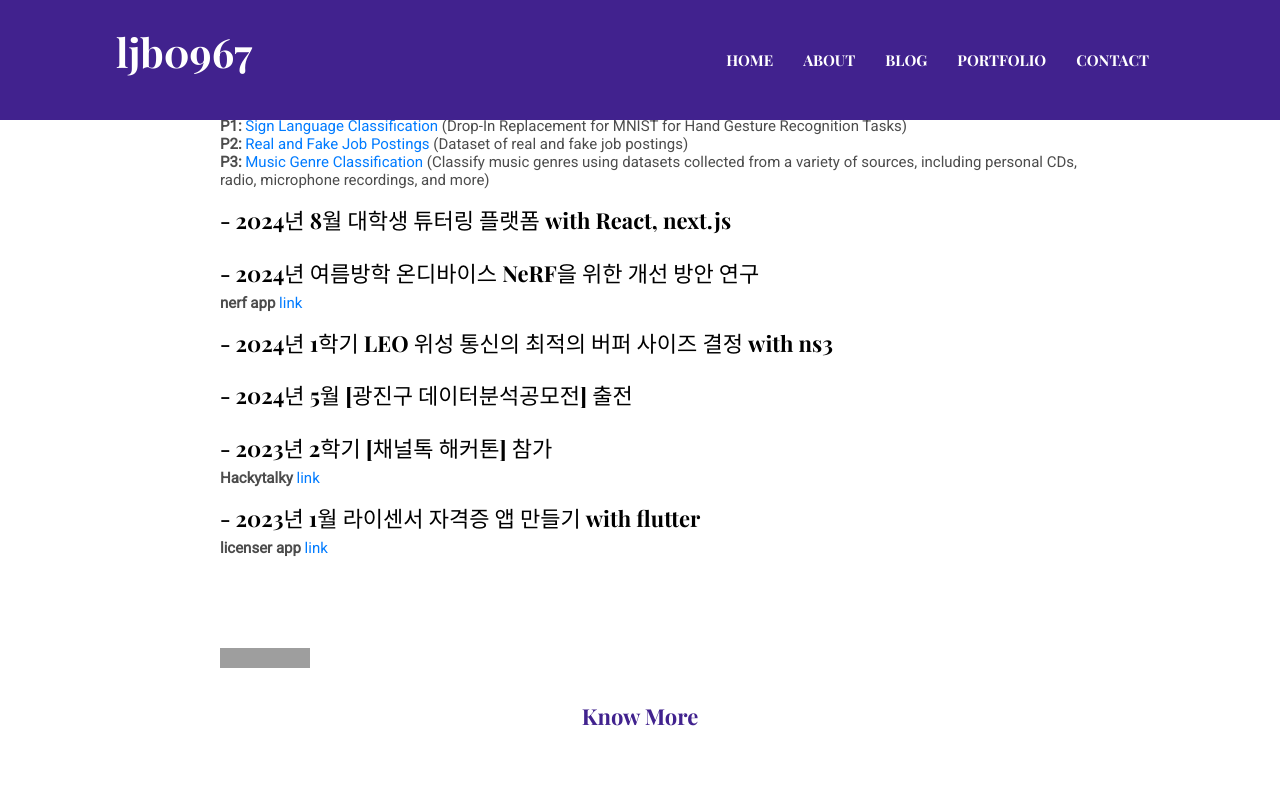
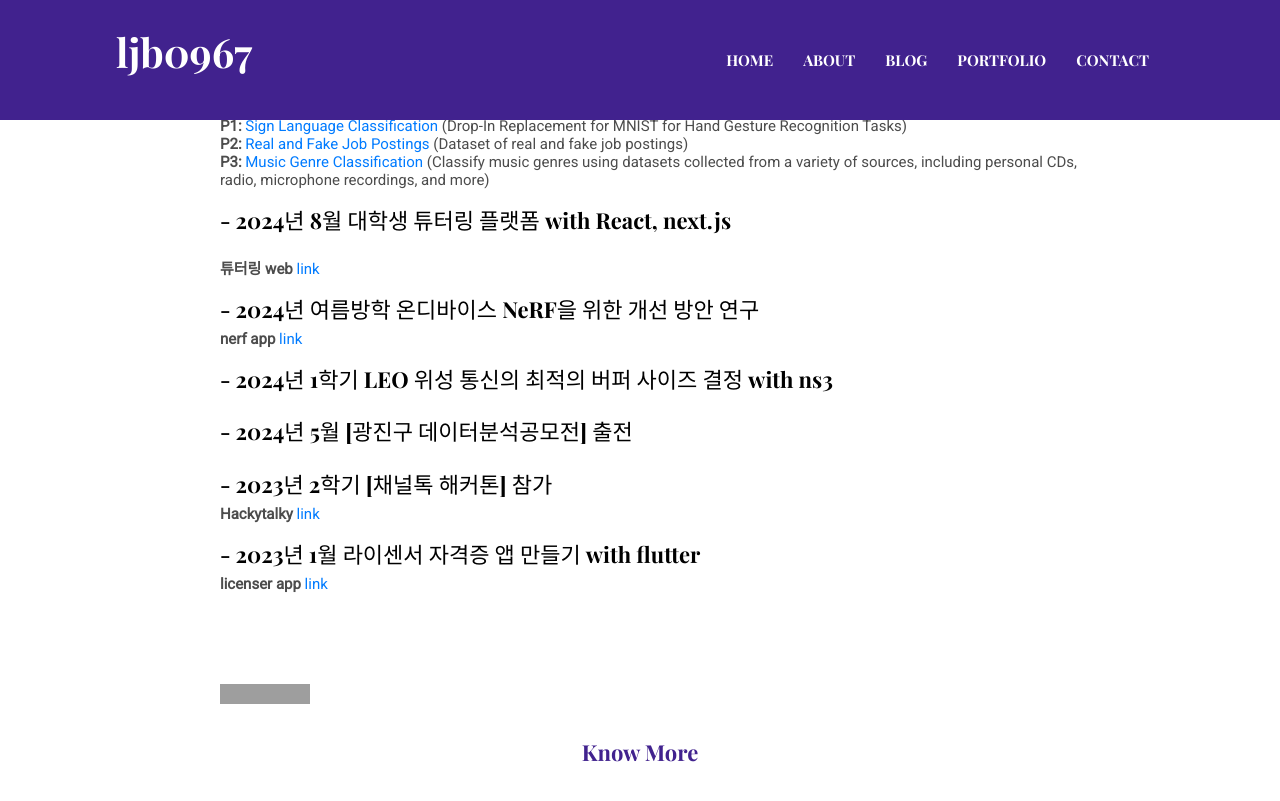
Before and after one commit to ljb0967/ljb0967.github.io, a Jekyll site: the page built from index.html, in a window 1280 px wide and 900 px high, scrolled down 1376 px. Shown: the top 801 px of the window. Built offline with Jekyll 4.4.1, drawn with Linux system fonts in a browser that asks for light colours; some web fonts are replaced; grey boxes are pictures that could not be loaded.

Commit message:
Update settings.yml

```diff
--- a/_data/settings.yml
+++ b/_data/settings.yml
@@ -59,6 +59,8 @@ blurb:
   <li><strong>P3:</strong> <a href="https://github.com/ljb0967/Music-Genre-Classification" target="_blank">Music Genre Classification</a> (Classify music genres using datasets collected from a variety of sources, including personal CDs, radio, microphone recordings, and more)</li><br>
 
   <li><h4>-  2024년 8월 대학생 튜터링 플랫폼 with React, next.js</h4></li><br>
+
+  <li><strong>튜터링 web </strong> <a href="https://github.com/ljb0967/tutoring-platform" target="_blank">link</a></li><br>
 
   <li><h4>-  2024년 여름방학 온디바이스 NeRF을 위한 개선 방안 연구</h4></li>
 
```
